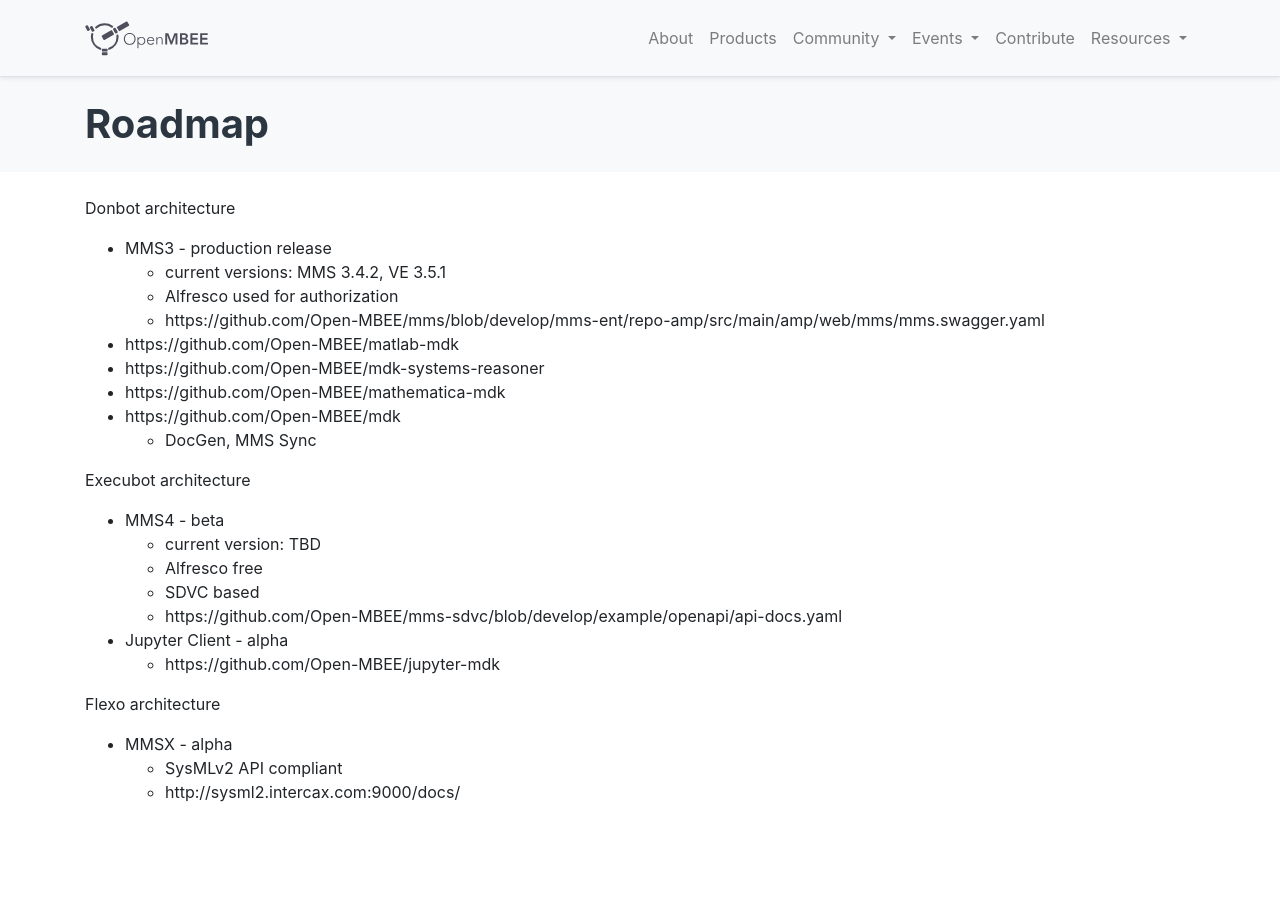
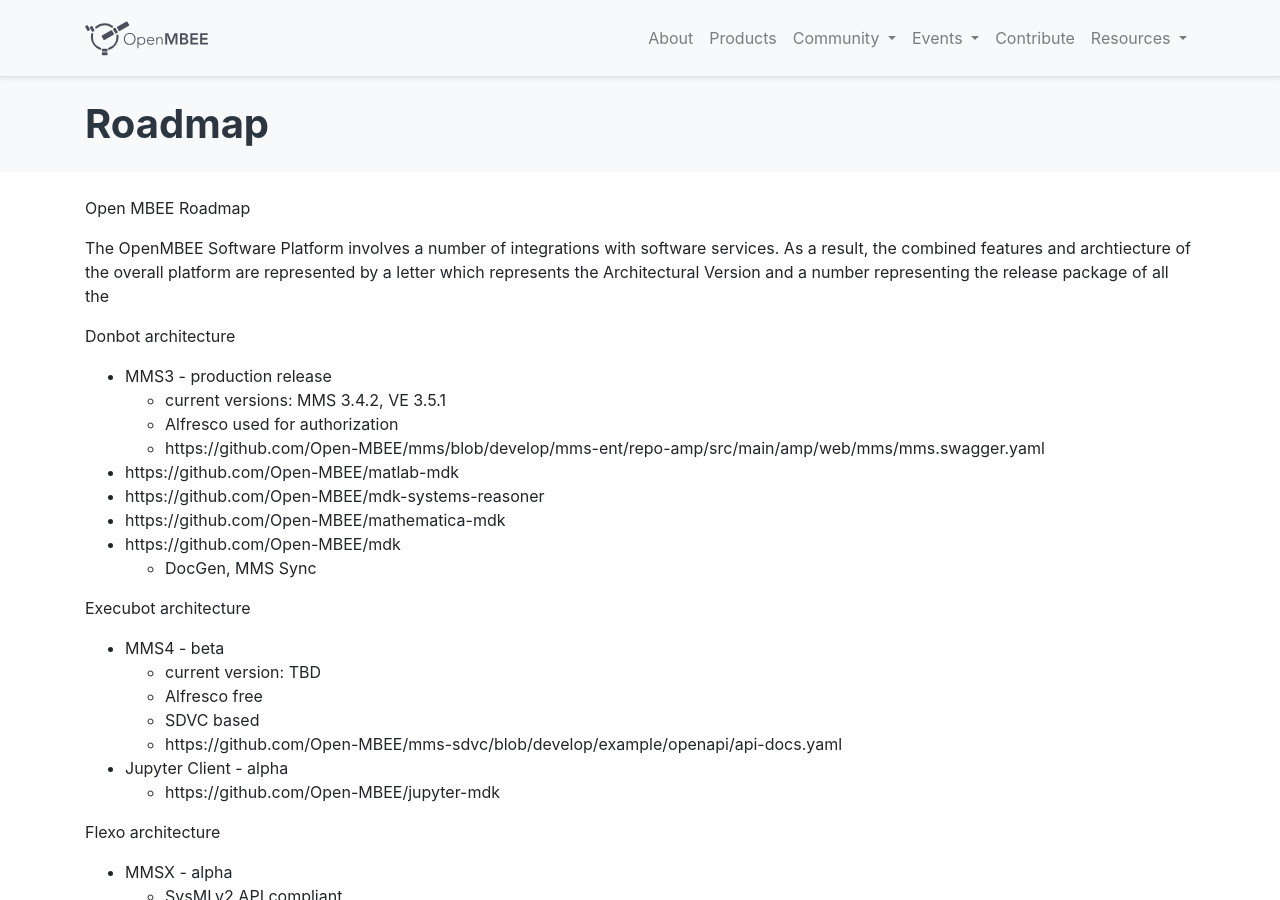
Before and after one commit to Open-MBEE/open-mbee.github.io, a Jekyll site: the page built from pages/community/roadmap.md, in a window 1280 px wide and 900 px high. Built offline with Jekyll 4.4.1, drawn with Linux system fonts in a browser that asks for light colours.

Commit message:
Update roadmap.md

```diff
--- a/pages/community/roadmap.md
+++ b/pages/community/roadmap.md
@@ -3,6 +3,10 @@
 title: Roadmap
 permalink: roadmap.html
 ---
+
+Open MBEE Roadmap
+
+The OpenMBEE Software Platform involves a number of integrations with software services. As a result, the combined features and archtiecture of the overall platform are represented by a letter which represents the Architectural Version and a number representing the release package of all the
 
 Donbot architecture
 
```
